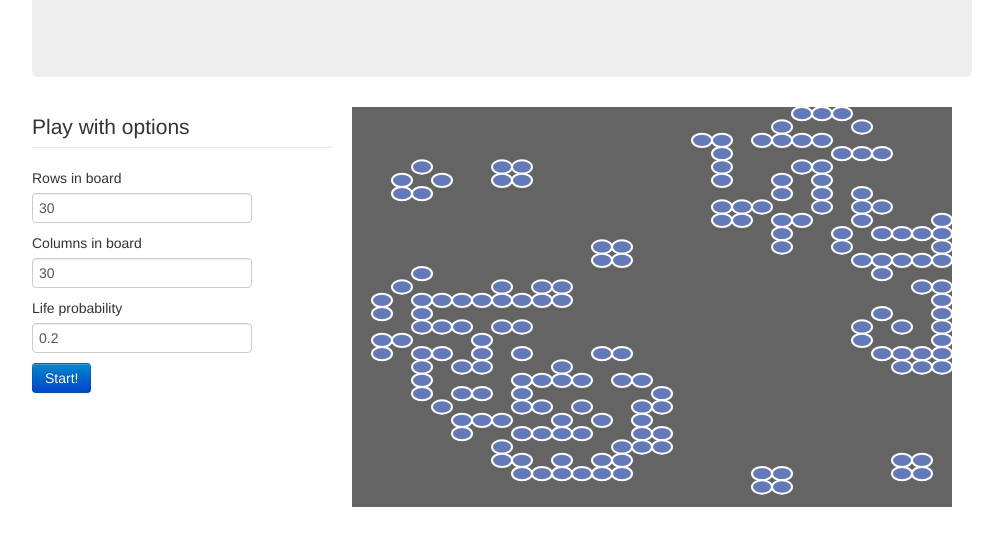
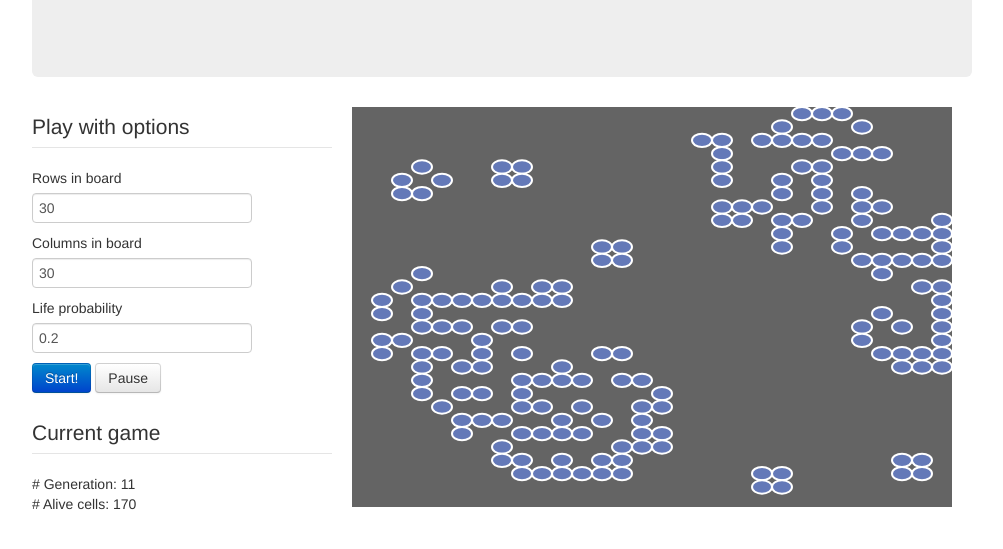
Before and after one commit to hell03610/Conway-s-Game-of-Life, a website: page index.html in a window 1280 px wide. Both pictures are taken after a click on the link "Start!". Shown: the part 163-712 px from the top of the page, without its empty margins (138-1141 px from the left). Drawn offline with nearby package versions, Linux system fonts and the light colour scheme.

Commit message:
generation and number of cells showed. posibility of pausing/resuming

```diff
--- a/app/conway.js
+++ b/app/conway.js
@@ -4,6 +4,11 @@ var conwaySketch = function($p) {
         h = 400;
     var diameterX = (w / columns);
     var diameterY = (h / rows);
+    var generation = 0;
+    var totalCells = 0;
+    var $generation = $('#generation');
+    var $aliveCells = $('#alive_cells');
+
 
     function setup() {
         $p.size(w, h);
@@ -12,19 +17,27 @@ var conwaySketch = function($p) {
     }
     $p.setup = setup;
 
-    function draw() {
+    function initBackground(){
         $p.background(100);
         $p.fill(100, 121, 184);
         $p.stroke(255);
+    }
+
+    function draw() {
+
+        initBackground();
 
         var X = diameterX * 0.5,
             Y = diameterY * 0.5;
+
+        var totalCells = 0;
 
         for(var i=0;i<rows;i++){
           for(var j=0;j<columns;j++){
               var cell = board.get(i,j);
               if(cell && cell.isAlive()){
                 $p.ellipse(X, Y, diameterX, diameterY);
+                totalCells++;
               }
               Y += diameterY;
           }
@@ -33,7 +46,9 @@ var conwaySketch = function($p) {
         }
 
         board.nextGeneration();
-
+        generation++;
+        $generation.text(generation);
+        $aliveCells.text(totalCells);
     }
     $p.draw = draw;
 };
--- a/app/init.js
+++ b/app/init.js
@@ -2,6 +2,8 @@ rows = 0;
 columns = 0;
 board = null;
 animation = null;
+isPaused = false;
+processingInstance = null;
 
 function init(){
 	if(animation) animation.exit();
@@ -13,3 +15,28 @@ function init(){
 	board.firstGeneration();
 	animation = new Processing(canvas, conwaySketch);
 }
+
+
+function pause(){
+	if(isPaused) {
+		switchSketchState(true);
+		isPaused = false;
+		$('#stop_button').text('Pause');
+	}
+	else{
+		switchSketchState(false);
+		isPaused = true;
+		$('#stop_button').text('Resume');
+	}
+}
+
+ function switchSketchState(toOn) {
+    if (!processingInstance) {
+        processingInstance = Processing.getInstanceById('canvas1');
+    }
+    if (toOn) {
+       processingInstance.loop();
+    } else {
+       processingInstance.noLoop();
+    }
+ }
--- a/index.html
+++ b/index.html
@@ -35,9 +35,15 @@
 
               <br/>
               <a href="#" class="btn btn-primary" onclick="init();">Start!</a>
+              <a href="#" class="btn" onclick="pause();" id="pause_button">Pause</a>
             </fieldset>
           </form>
 
+          <fieldset>
+              <legend>Current game</legend>
+              <div># Generation: <span id="generation">0</span></div>
+              <div># Alive cells: <span id="alive_cells">0</span></div>
+          </fieldset>
 
         </div>
         <div class="span8">
```
